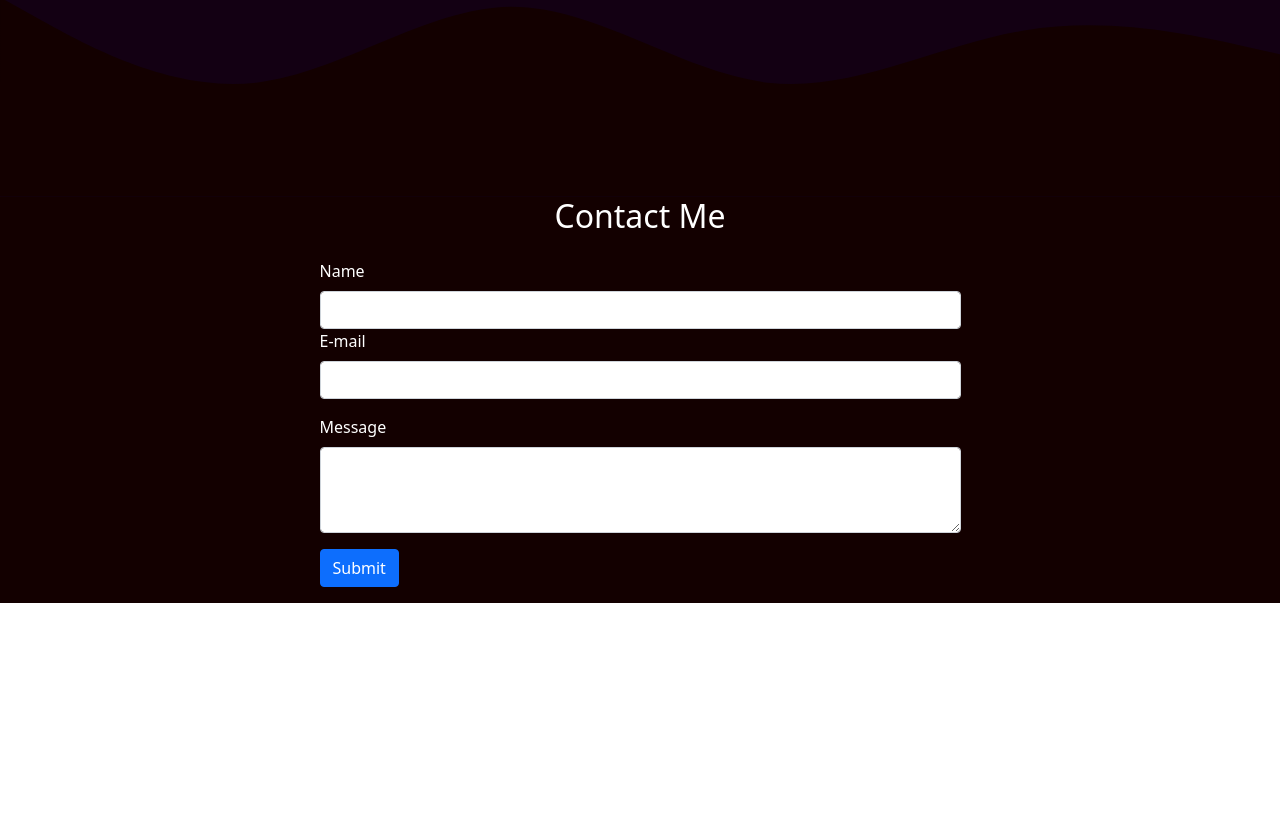
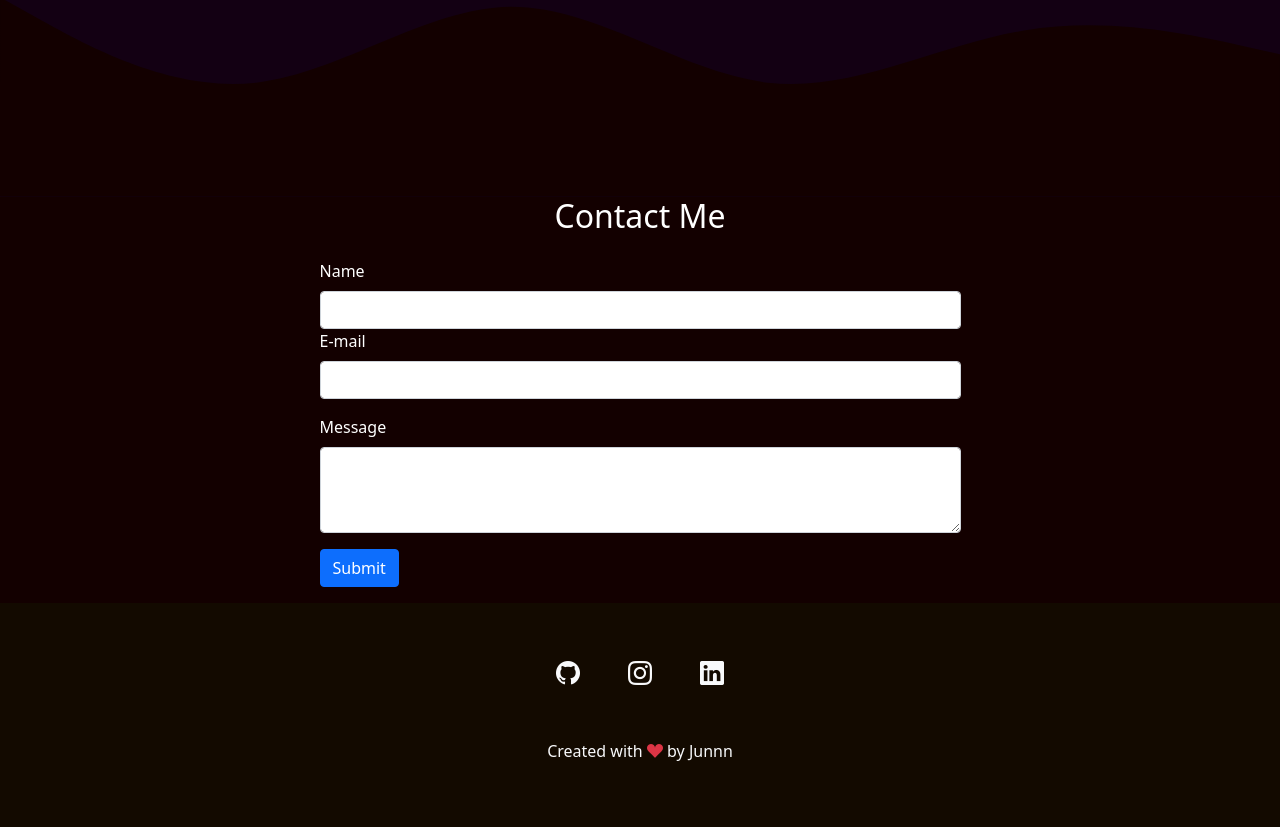
Before and after one commit to JunianN/portfolio-bootstrap5, a plain HTML site: page index.html in a window 1280 px wide. Shown: the part 1656-2483 px from the top of the page. Before the commit the page ends 2259 px from the top, so only its background shows below. Drawn offline with nearby package versions, Linux system fonts and the light colour scheme.

Commit message:
add footer section

```diff
--- a/index.html
+++ b/index.html
@@ -1,12 +1,16 @@
 <!DOCTYPE html>
 
 <html lang="en">
+
 <head>
   <meta charset="utf-8" />
 
   <meta name="viewport" content="width=device-width, initial-scale=1" />
 
-    <link href="https://cdn.jsdelivr.net/npm/bootstrap@5.1.3/dist/css/bootstrap.min.css" rel="stylesheet" integrity="sha384-1BmE4kWBq78iYhFldvKuhfTAU6auU8tT94WrHftjDbrCEXSU1oBoqyl2QvZ6jIW3" crossorigin="anonymous" />
+  <link href="https://cdn.jsdelivr.net/npm/bootstrap@5.1.3/dist/css/bootstrap.min.css" rel="stylesheet"
+    integrity="sha384-1BmE4kWBq78iYhFldvKuhfTAU6auU8tT94WrHftjDbrCEXSU1oBoqyl2QvZ6jIW3" crossorigin="anonymous" />
+
+  <link rel="stylesheet" href="https://cdn.jsdelivr.net/npm/bootstrap-icons@1.7.2/font/bootstrap-icons.css">
 
   <link rel="stylesheet" href="style.css" />
 
@@ -18,7 +22,8 @@
   <nav class="navbar navbar-expand-lg navbar-dark bg-dar shadow">
     <div class="container">
       <a class="navbar-brand" href="#">Junian</a>
-        <button class="navbar-toggler" type="button" data-bs-toggle="collapse" data-bs-target="#navbarNav" aria-controls="navbarNav" aria-expanded="false" aria-label="Toggle navigation">
+      <button class="navbar-toggler" type="button" data-bs-toggle="collapse" data-bs-target="#navbarNav"
+        aria-controls="navbarNav" aria-expanded="false" aria-label="Toggle navigation">
         <span class="navbar-toggler-icon"></span>
       </button>
       <div class="collapse navbar-collapse" id="navbarNav">
@@ -47,11 +52,9 @@
     <h1 class="display-4">Rizky Junian</h1>
     <p class="lead">Undergraduate Student | Web Developer</p>
     <svg xmlns="http://www.w3.org/2000/svg" viewBox="0 0 1440 320">
-        <path
-          fill="#130009"
-          fill-opacity="1"
-          d="M0,64L80,80C160,96,320,128,480,122.7C640,117,800,75,960,64C1120,53,1280,75,1360,85.3L1440,96L1440,320L1360,320C1280,320,1120,320,960,320C800,320,640,320,480,320C320,320,160,320,80,320L0,320Z"
-        ></path>
+      <path fill="#130009" fill-opacity="1"
+        d="M0,64L80,80C160,96,320,128,480,122.7C640,117,800,75,960,64C1120,53,1280,75,1360,85.3L1440,96L1440,320L1360,320C1280,320,1120,320,960,320C800,320,640,320,480,320C320,320,160,320,80,320L0,320Z">
+      </path>
     </svg>
   </section>
   <!-- Jumbotron End -->
@@ -66,22 +69,24 @@
       </div>
       <div class="row justify-content-center fs-5 text-center">
         <div class="col-md-5">
-            <p>Lorem ipsum dolor sit amet consectetur adipisicing elit. A aperiam eos id assumenda sint porro, esse commodi corporis, corrupti natus ullam beatae officiis eius illum soluta aliquid tenetur laborum similique.</p>
+          <p>Lorem ipsum dolor sit amet consectetur adipisicing elit. A aperiam eos id assumenda sint porro, esse
+            commodi corporis, corrupti natus ullam beatae officiis eius illum soluta aliquid tenetur laborum similique.
+          </p>
         </div>
         <div class="col-md-5">
           <p>
-              Lorem ipsum dolor sit amet consectetur adipisicing elit. Facilis labore natus aliquam quasi id enim provident? Laboriosam, aspernatur placeat perspiciatis magnam corrupti modi accusamus adipisci quo saepe itaque. Corrupti a
+            Lorem ipsum dolor sit amet consectetur adipisicing elit. Facilis labore natus aliquam quasi id enim
+            provident? Laboriosam, aspernatur placeat perspiciatis magnam corrupti modi accusamus adipisci quo saepe
+            itaque. Corrupti a
             nulla optio ad soluta quam?
           </p>
         </div>
       </div>
     </div>
     <svg xmlns="http://www.w3.org/2000/svg" viewBox="0 0 1440 320">
-        <path
-          fill="#130013"
-          fill-opacity="1"
-          d="M0,224L48,218.7C96,213,192,203,288,197.3C384,192,480,192,576,202.7C672,213,768,235,864,250.7C960,267,1056,277,1152,256C1248,235,1344,181,1392,154.7L1440,128L1440,320L1392,320C1344,320,1248,320,1152,320C1056,320,960,320,864,320C768,320,672,320,576,320C480,320,384,320,288,320C192,320,96,320,48,320L0,320Z"
-        ></path>
+      <path fill="#130013" fill-opacity="1"
+        d="M0,224L48,218.7C96,213,192,203,288,197.3C384,192,480,192,576,202.7C672,213,768,235,864,250.7C960,267,1056,277,1152,256C1248,235,1344,181,1392,154.7L1440,128L1440,320L1392,320C1344,320,1248,320,1152,320C1056,320,960,320,864,320C768,320,672,320,576,320C480,320,384,320,288,320C192,320,96,320,48,320L0,320Z">
+      </path>
     </svg>
   </section>
   <!-- About End -->
@@ -99,7 +104,8 @@
           <div class="card">
             <img src="img/project1.png" class="card-img-top" alt="project1" />
             <div class="card-body">
-                <p class="card-text">Some quick example text to build on the card title and make up the bulk of the card's content.</p>
+              <p class="card-text">Some quick example text to build on the card title and make up the bulk of the card's
+                content.</p>
             </div>
           </div>
         </div>
@@ -107,7 +113,8 @@
           <div class="card">
             <img src="img/project2.png" class="card-img-top" alt="project2" />
             <div class="card-body">
-                <p class="card-text">Some quick example text to build on the card title and make up the bulk of the card's content.</p>
+              <p class="card-text">Some quick example text to build on the card title and make up the bulk of the card's
+                content.</p>
             </div>
           </div>
         </div>
@@ -115,18 +122,17 @@
           <div class="card">
             <img src="img/project3.png" class="card-img-top" alt="project3  " />
             <div class="card-body">
-                <p class="card-text">Some quick example text to build on the card title and make up the bulk of the card's content.</p>
+              <p class="card-text">Some quick example text to build on the card title and make up the bulk of the card's
+                content.</p>
             </div>
           </div>
         </div>
       </div>
     </div>
     <svg xmlns="http://www.w3.org/2000/svg" viewBox="0 0 1440 320">
-        <path
-          fill="#130000"
-          fill-opacity="1"
-          d="M0,96L48,122.7C96,149,192,203,288,192C384,181,480,107,576,106.7C672,107,768,181,864,192C960,203,1056,149,1152,133.3C1248,117,1344,139,1392,149.3L1440,160L1440,320L1392,320C1344,320,1248,320,1152,320C1056,320,960,320,864,320C768,320,672,320,576,320C480,320,384,320,288,320C192,320,96,320,48,320L0,320Z"
-        ></path>
+      <path fill="#130000" fill-opacity="1"
+        d="M0,96L48,122.7C96,149,192,203,288,192C384,181,480,107,576,106.7C672,107,768,181,864,192C960,203,1056,149,1152,133.3C1248,117,1344,139,1392,149.3L1440,160L1440,320L1392,320C1344,320,1248,320,1152,320C1056,320,960,320,864,320C768,320,672,320,576,320C480,320,384,320,288,320C192,320,96,320,48,320L0,320Z">
+      </path>
     </svg>
   </section>
   <!-- Projects End -->
@@ -160,6 +166,33 @@
     </div>
   </section>
   <!-- contact end -->
-    <script src="https://cdn.jsdelivr.net/npm/bootstrap@5.1.3/dist/js/bootstrap.bundle.min.js" integrity="sha384-ka7Sk0Gln4gmtz2MlQnikT1wXgYsOg+OMhuP+IlRH9sENBO0LRn5q+8nbTov4+1p" crossorigin="anonymous"></script>
+
+  <!-- footer -->
+  <footer class="pb-5 pt-1 text-center fs-4">
+    <ul class="social">
+      <li class="social-item">
+          <a class="social-link" href="https://github.com/JunianN">
+            <i class="bi bi-github text-light"></i>
+          </a>
+      </li>
+      <li class="social-item">
+          <a class="social-link" href="https://www.instagram.com/rizjunn_/">
+            <i class="bi bi-instagram text-light"></i>
+          </a>
+      </li>
+      <li class="social-item">
+          <a class="social-link" href="https://www.linkedin.com/in/rizky-junian-nugroho-999a641b7/">
+            <i class="bi bi-linkedin text-light"></i>
+          </a>
+      </li>
+  </ul>
+  <p class="pt-5 text-light fs-6">Created with <i class="bi bi-suit-heart-fill text-danger"></i> by Junnn</p>
+  </footer>
+  <!-- footer end -->
+
+  <script src="https://cdn.jsdelivr.net/npm/bootstrap@5.1.3/dist/js/bootstrap.bundle.min.js"
+    integrity="sha384-ka7Sk0Gln4gmtz2MlQnikT1wXgYsOg+OMhuP+IlRH9sENBO0LRn5q+8nbTov4+1p" crossorigin="anonymous">
+  </script>
 </body>
+
 </html>
--- a/style.css
+++ b/style.css
@@ -26,3 +26,23 @@ nav {
   background-color: #130000;
   color: white;
 }
+
+footer {
+  background-color: #130a00;
+}
+
+.social {
+  list-style: none;
+  display: flex;
+  justify-content: center;
+  margin: 2em 0 0;
+  padding: 0;
+}
+
+.social-item {
+  margin: 0 0.5em;
+}
+
+.social-link {
+  padding: 0.5em;
+}
```
Lines whose indentation alone changed are shown as unchanged.
